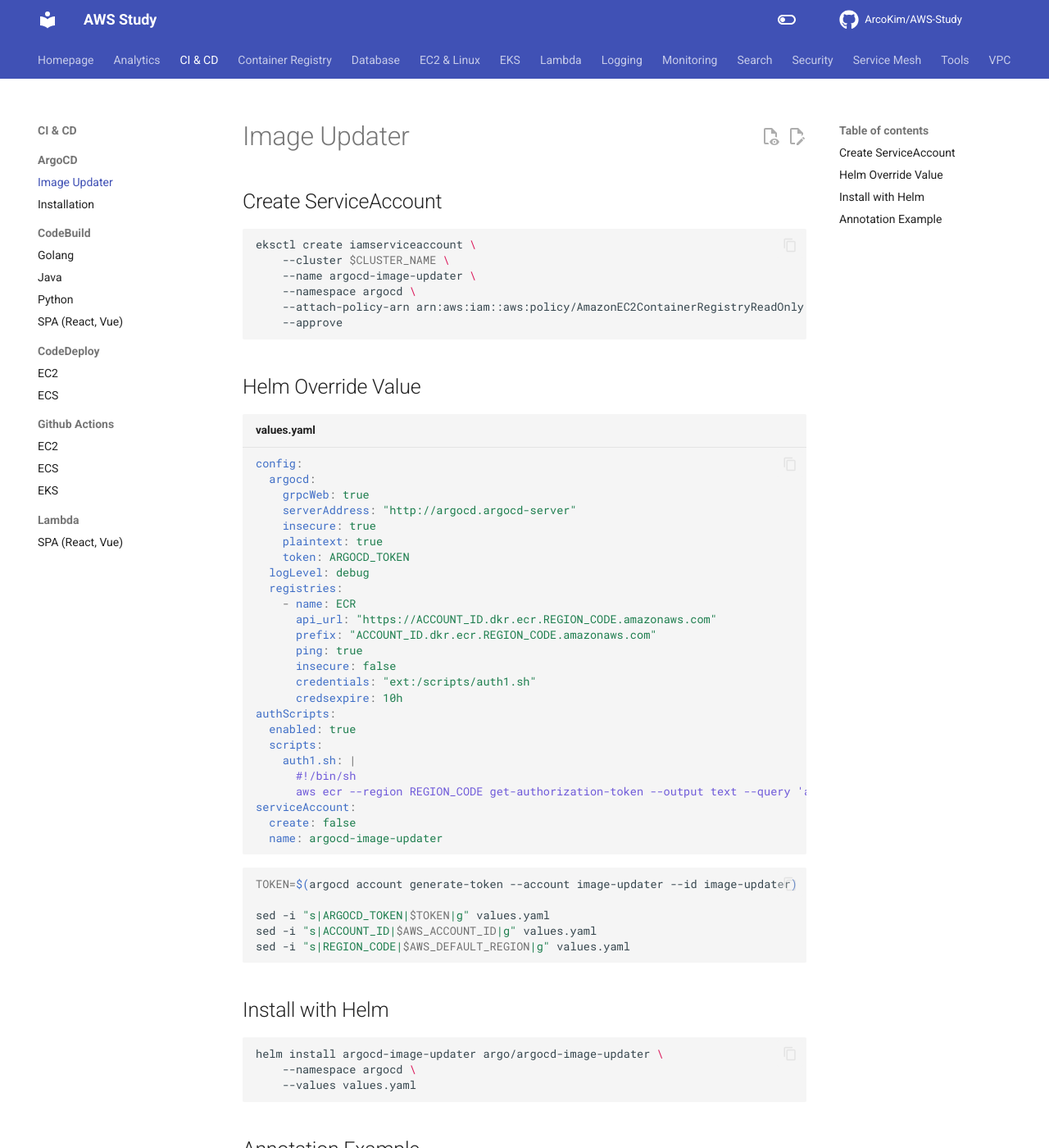
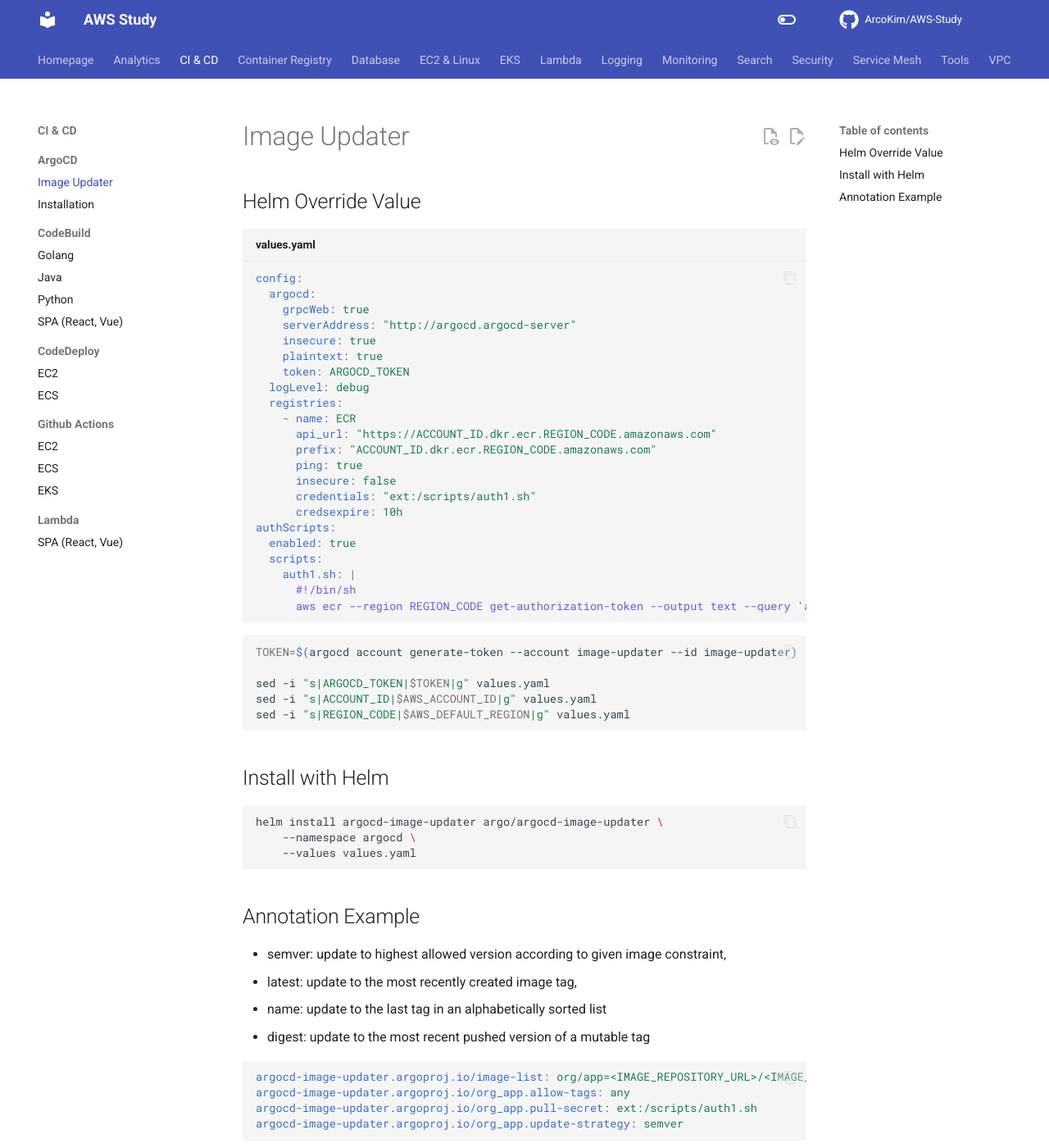
Before and after one commit to ArcoKim/AWS-Study, an MkDocs documentation site: the page built from docs/CI & CD/ArgoCD/Image Updater.md, in a window 1280 px wide and 1400 px high. Shown: the whole window at 82% size. Built offline with MkDocs 1.6.1 and Material for MkDocs 9.7.7, drawn with Linux system fonts in a browser that asks for light colours; comment, search, counter and statistics services are not loaded.

Commit message:
24.02.27 : EKS & ArgoCD update

````diff
--- a/docs/CI & CD/ArgoCD/Image Updater.md
+++ b/docs/CI & CD/ArgoCD/Image Updater.md
@@ -1,13 +1,4 @@
 # Image Updater
-## Create ServiceAccount
-``` bash
-eksctl create iamserviceaccount \
-    --cluster $CLUSTER_NAME \
-    --name argocd-image-updater \
-    --namespace argocd \
-    --attach-policy-arn arn:aws:iam::aws:policy/AmazonEC2ContainerRegistryReadOnly \
-    --approve
-```
 ## Helm Override Value
 ``` yaml title="values.yaml"
 config:
@@ -32,9 +23,6 @@
     auth1.sh: |
       #!/bin/sh
       aws ecr --region REGION_CODE get-authorization-token --output text --query 'authorizationData[].authorizationToken' | base64 -d
-serviceAccount:
-  create: false
-  name: argocd-image-updater
 ```
 ``` bash
 TOKEN=$(argocd account generate-token --account image-updater --id image-updater)
````
Also changed, not shown: docs/EKS/Helm Chart.md (+9 -0 lines), docs/EKS/Horizontal Pod Autoscaling (HPA).md (+1 -1 lines), docs/EKS/k8s Resource Base.md (+1 -0 lines).
